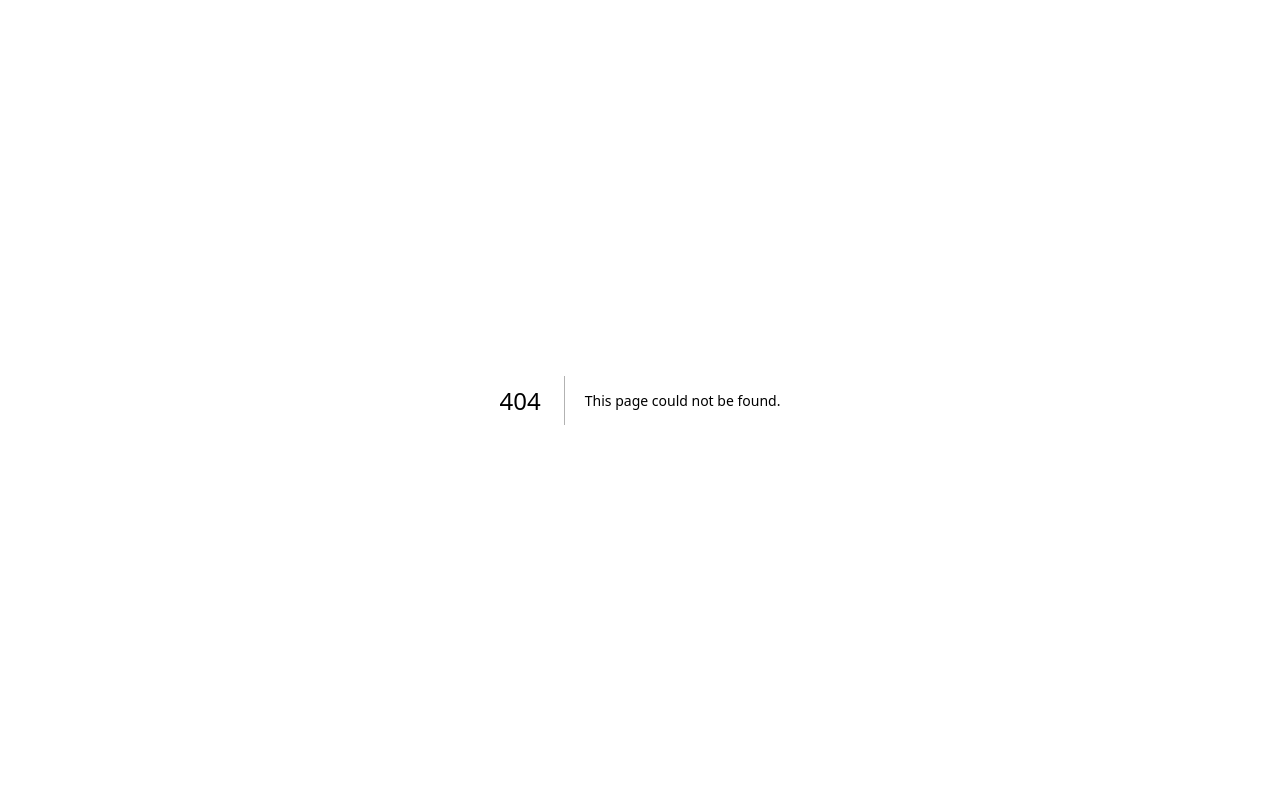
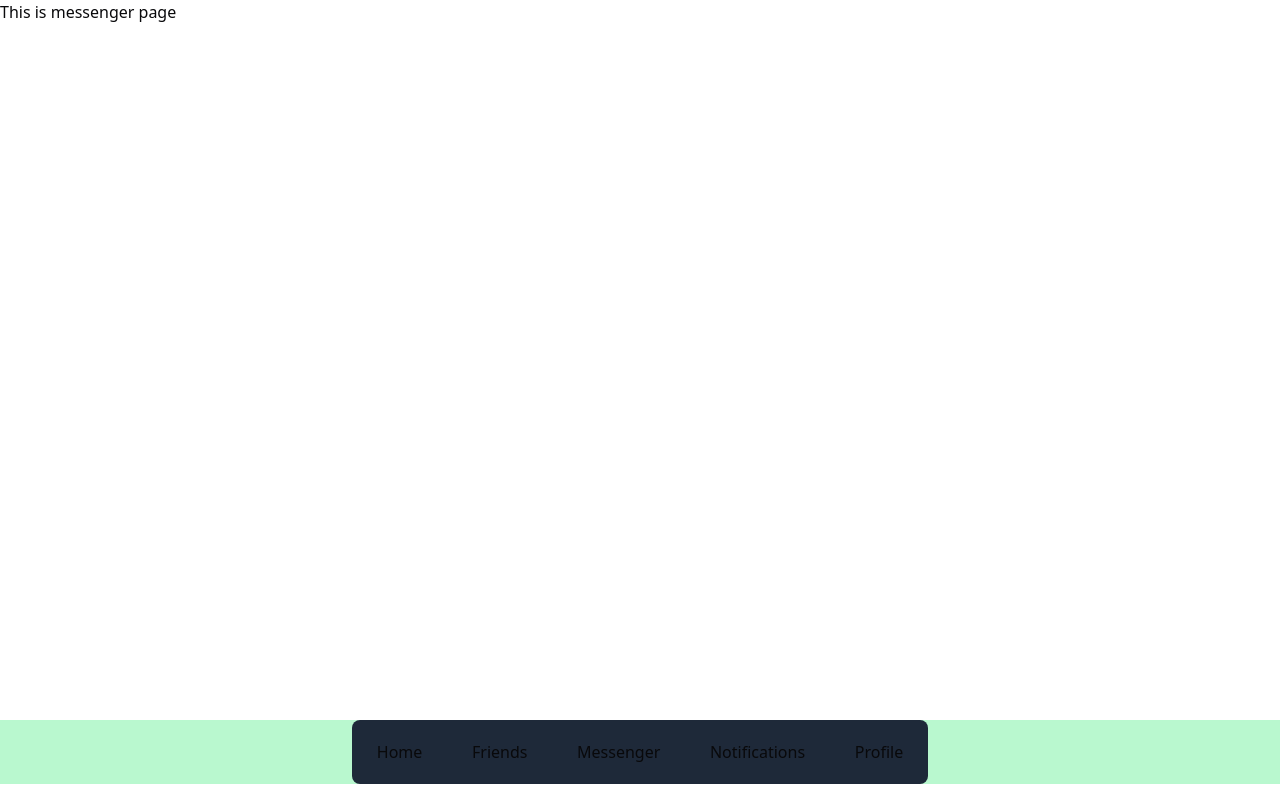
Before and after one commit to manik-babu/circle-client, a Next.js app: page /messenger in a window 1280 px wide. Before the commit this address had no page. Built offline with nearby package versions, Linux system fonts and the light colour scheme.

Commit message:
Create all common route

```diff
--- /dev/null
+++ b/src/app/(commonLayout)/friends/page.tsx
@@ -0,0 +1,7 @@
+export default function Friends() {
+    return (
+        <div>
+            <h1>This is friends page</h1>
+        </div>
+    );
+}
--- /dev/null
+++ b/src/app/(commonLayout)/messenger/page.tsx
@@ -0,0 +1,7 @@
+export default function Messenger() {
+    return (
+        <div>
+            <h1>This is messenger page</h1>
+        </div>
+    );
+}
--- /dev/null
+++ b/src/app/(commonLayout)/notifications/page.tsx
@@ -0,0 +1,7 @@
+export default function Notifications() {
+    return (
+        <div>
+            <h1>This is notifications page</h1>
+        </div>
+    );
+}
--- /dev/null
+++ b/src/app/(commonLayout)/profile/page.tsx
@@ -0,0 +1,7 @@
+export default function Profile() {
+    return (
+        <div>
+            <h1>This is profile page</h1>
+        </div>
+    );
+}
```
